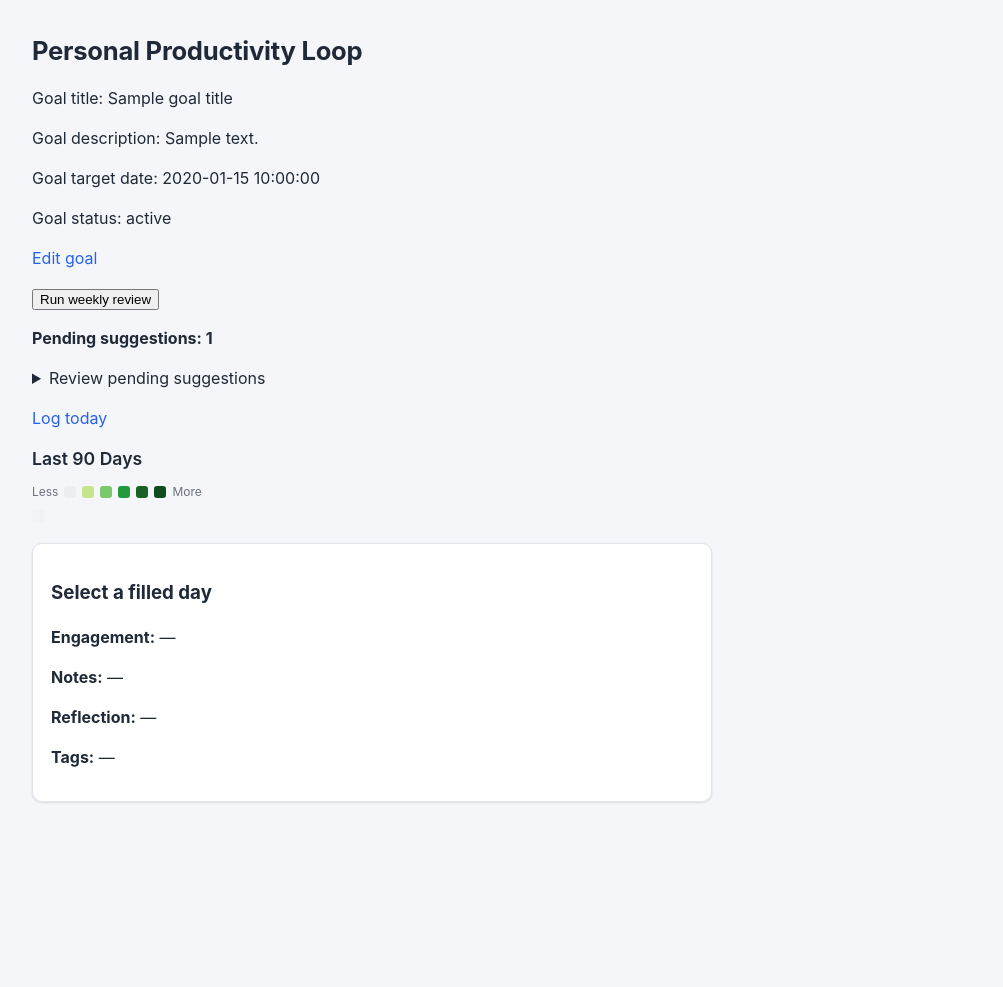
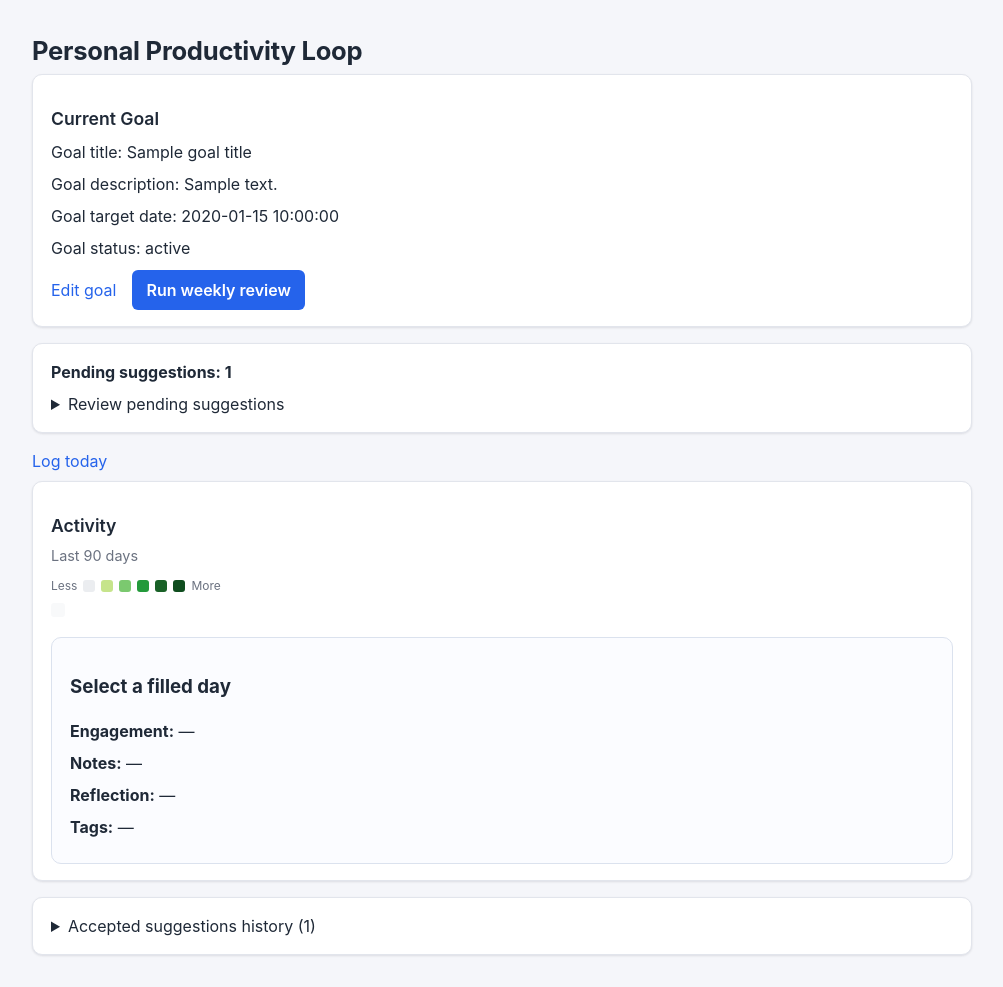
Before and after one commit to devkp-1/daily-fl, a Flask app: template templates/dashboard.html in a window 1280 px wide. Shown: the whole page, without its empty margins (138-1141 px from the left). Before the commit the page ends 803 px from the top, so only its background shows below. Run offline with Flask 3, Linux system fonts and the light colour scheme; the template is opened without the code that fills it: most values are stand-ins (such as "Sample title", 1, 10 or a date in 2020).

Commit message:
build: redesign dashboard with accepted suggestion history
Restructure the dashboard into a goal summary card, distinct pending suggestion actions, and an Activity heatmap section, while adding accepted-suggestion history from a dedicated accepted-status query to keep pending/accepted flows clear without changing route behavior.

Co-authored-by: Copilot <223556219+Copilot@users.noreply.github.com>

```diff
--- a/app.py
+++ b/app.py
@@ -210,10 +210,35 @@ def create_app(test_config: dict | None = None) -> Flask:
             for row in rows
         ]
 
+    def get_accepted_suggestions() -> list[dict[str, str | int]]:
+        connection = sqlite3.connect(app.config["DATABASE"])
+        connection.row_factory = sqlite3.Row
+        try:
+            rows = connection.execute(
+                """
+                SELECT id, text, created_at
+                FROM suggestion
+                WHERE status = 'accepted'
+                ORDER BY created_at, id
+                """
+            ).fetchall()
+        finally:
+            connection.close()
+
+        return [
+            {
+                "id": int(row["id"]),
+                "text": str(row["text"]),
+                "created_at": str(row["created_at"]),
+            }
+            for row in rows
+        ]
+
     @app.get("/")
     def dashboard() -> str:
         goal = get_goal_row()
         pending_suggestions = get_pending_suggestions()
+        accepted_suggestions = get_accepted_suggestions()
         return render_template(
             "dashboard.html",
             goal_title=goal["title"] or "",
@@ -223,6 +248,7 @@ def create_app(test_config: dict | None = None) -> Flask:
             heatmap_columns=get_heatmap_columns(),
             pending_suggestions=pending_suggestions,
             pending_suggestion_count=len(pending_suggestions),
+            accepted_suggestions=accepted_suggestions,
         )
 
     @app.get("/goal/edit")
--- a/static/styles.css
+++ b/static/styles.css
@@ -42,6 +42,10 @@ h2 {
     margin-bottom: 8px;
 }
 
+p {
+    margin: 0 0 8px;
+}
+
 a {
     color: var(--accent);
     text-decoration: none;
@@ -62,6 +66,68 @@ a:hover {
     max-width: 680px;
     padding: 20px;
     margin-bottom: 20px;
+}
+
+.goal-card,
+.pending-suggestions,
+.activity-section,
+.accepted-suggestions {
+    background: var(--card-bg);
+    border: 1px solid var(--border);
+    border-radius: 10px;
+    box-shadow: var(--shadow);
+    margin-bottom: 16px;
+    padding: 16px 18px;
+}
+
+.goal-actions {
+    align-items: center;
+    display: flex;
+    gap: 16px;
+    margin-top: 10px;
+}
+
+.goal-actions p {
+    margin: 0;
+}
+
+button {
+    background: var(--accent);
+    border: 0;
+    border-radius: 6px;
+    color: #fff;
+    cursor: pointer;
+    font: inherit;
+    font-weight: 600;
+    padding: 8px 14px;
+    transition: background 0.15s ease;
+}
+
+button:hover {
+    background: var(--accent-hover);
+}
+
+.pending-suggestion-item {
+    margin-bottom: 12px;
+}
+
+.pending-suggestion-item p {
+    margin-bottom: 6px;
+}
+
+.suggestion-actions {
+    display: flex;
+    gap: 10px;
+}
+
+.suggestion-actions form {
+    margin: 0;
+}
+
+.section-subtitle {
+    color: var(--text-muted);
+    font-size: 0.9rem;
+    margin-top: -2px;
 }
 
 .form-card label {
@@ -224,11 +290,9 @@ a:hover {
 }
 
 .day-details {
-    background: var(--card-bg);
-    border: 1px solid var(--border);
+    background: #fbfcff;
+    border: 1px solid #dbe2ee;
     border-radius: 10px;
-    box-shadow: var(--shadow);
     margin-top: 20px;
-    max-width: 680px;
     padding: 16px 18px;
 }
--- a/templates/dashboard.html
+++ b/templates/dashboard.html
@@ -9,15 +9,21 @@
 <body>
     <main>
         <h1>Personal Productivity Loop</h1>
+        <section class="goal-card" aria-label="Current goal summary">
+            <h2>Current Goal</h2>
             <p>Goal title: {{ goal_title }}</p>
             <p>Goal description: {{ goal_description }}</p>
             <p>Goal target date: {{ goal_target_date }}</p>
             <p>Goal status: {{ goal_status }}</p>
+            <div class="goal-actions">
                 <p><a href="{{ url_for('edit_goal') }}">Edit goal</a></p>
                 <form method="post" action="{{ url_for('run_weekly_review') }}">
                     <button type="submit">Run weekly review</button>
                 </form>
+            </div>
+        </section>
         {% if pending_suggestion_count > 0 %}
+        <section class="pending-suggestions" aria-label="Pending suggestions">
             <p>
                 <strong id="pending-suggestion-indicator">
                     Pending suggestions: {{ pending_suggestion_count }}
@@ -27,23 +33,27 @@
                 <summary>Review pending suggestions</summary>
                 <ul>
                     {% for suggestion in pending_suggestions %}
-                <li>
+                    <li class="pending-suggestion-item">
                         <p>{{ suggestion.text }}</p>
+                        <div class="suggestion-actions">
                             <form method="post" action="/suggestion/{{ suggestion.id }}/accept">
                                 <button type="submit">Accept ✓</button>
                             </form>
                             <form method="post" action="/suggestion/{{ suggestion.id }}/reject">
                                 <button type="submit">Reject ✗</button>
                             </form>
+                        </div>
                     </li>
                     {% endfor %}
                 </ul>
             </details>
+        </section>
         {% endif %}
         <p><a href="{{ url_for('new_entry') }}">Log today</a></p>
 
-        <section aria-label="Last 90 days heatmap">
-            <h2>Last 90 Days</h2>
+        <section class="activity-section" aria-label="Last 90 days heatmap">
+            <h2>Activity</h2>
+            <p class="section-subtitle">Last 90 days</p>
             <div class="heatmap-legend" aria-label="Heatmap legend">
                 <span class="legend-label">Less</span>
                 <span class="legend-swatch intensity-0" title="No entry"></span>
@@ -82,6 +92,18 @@
                 <p><strong>Tags:</strong> <span id="day-details-tags">—</span></p>
             </section>
         </section>
+        {% if accepted_suggestions %}
+        <section class="accepted-suggestions" aria-label="Accepted suggestions history">
+            <details>
+                <summary>Accepted suggestions history ({{ accepted_suggestions|length }})</summary>
+                <ul>
+                    {% for suggestion in accepted_suggestions %}
+                    <li>{{ suggestion.text }}</li>
+                    {% endfor %}
+                </ul>
+            </details>
+        </section>
+        {% endif %}
     </main>
     <script>
         (() => {
```
Also changed, not shown: IMPLEMENTATION_PLAN.md (+2 -10 lines), tests/test_bootstrap.py (+39 -0 lines). Lines whose indentation alone changed are shown as unchanged.
